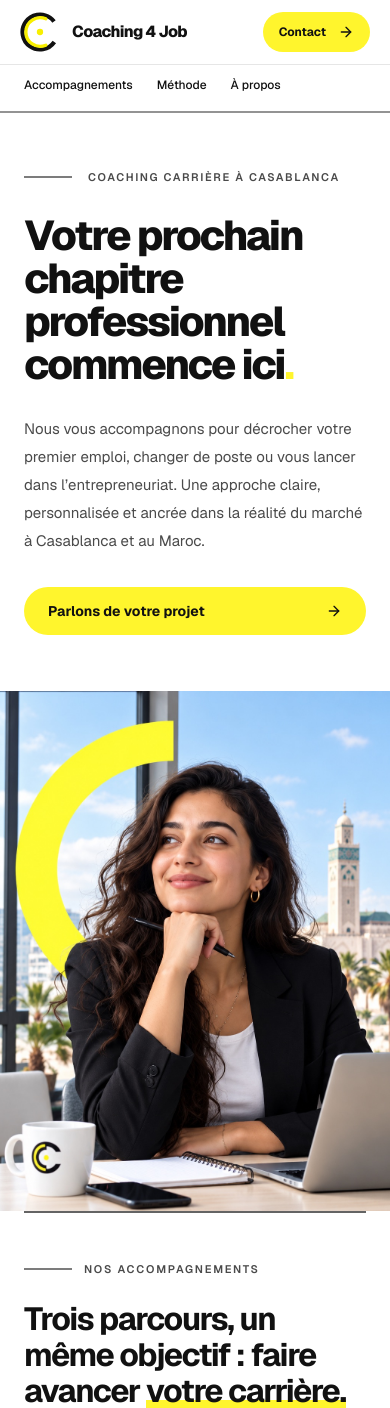
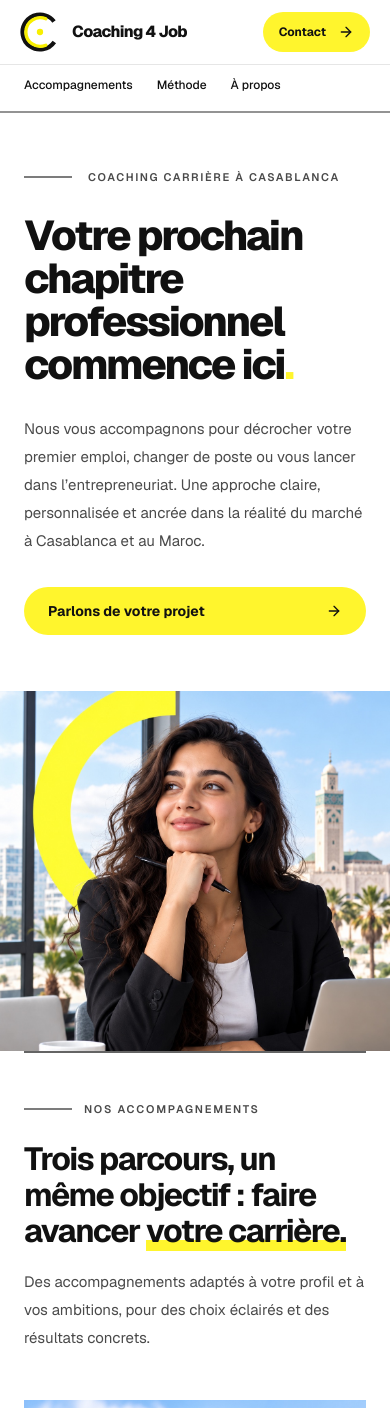
Before and after one commit to Hicham2115/Coaching4Job-, a Next.js app: page / in a window 390 px wide. Shown: the top 1408 px of the page. Built offline with nearby package versions, Linux system fonts and the light colour scheme.

Commit message:
your message

```diff
--- a/components/hero.tsx
+++ b/components/hero.tsx
@@ -22,7 +22,7 @@ export default function Hero() {
         </Link>
       </section>
 
-      <section aria-label="Coaching professionnel" className="relative min-h-[520px] overflow-hidden bg-brand-soft lg:min-h-0">
+      <section aria-label="Coaching professionnel" className="relative min-h-[360px] overflow-hidden bg-brand-soft sm:min-h-[460px] lg:min-h-0">
         <Image
           alt="Jeune professionnelle réfléchissant à son avenir dans un espace de travail lumineux"
           className="object-cover object-[center_35%]"
```
